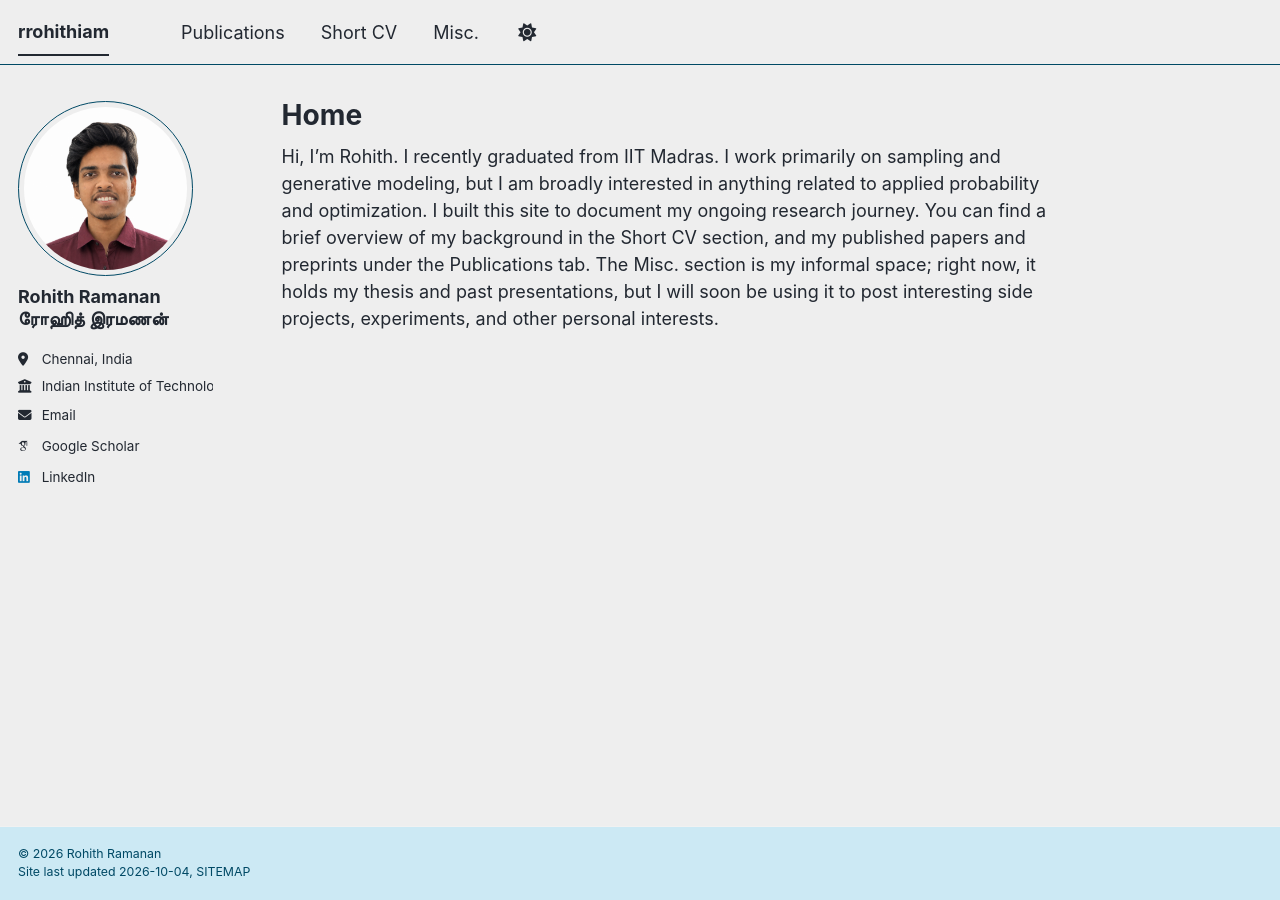
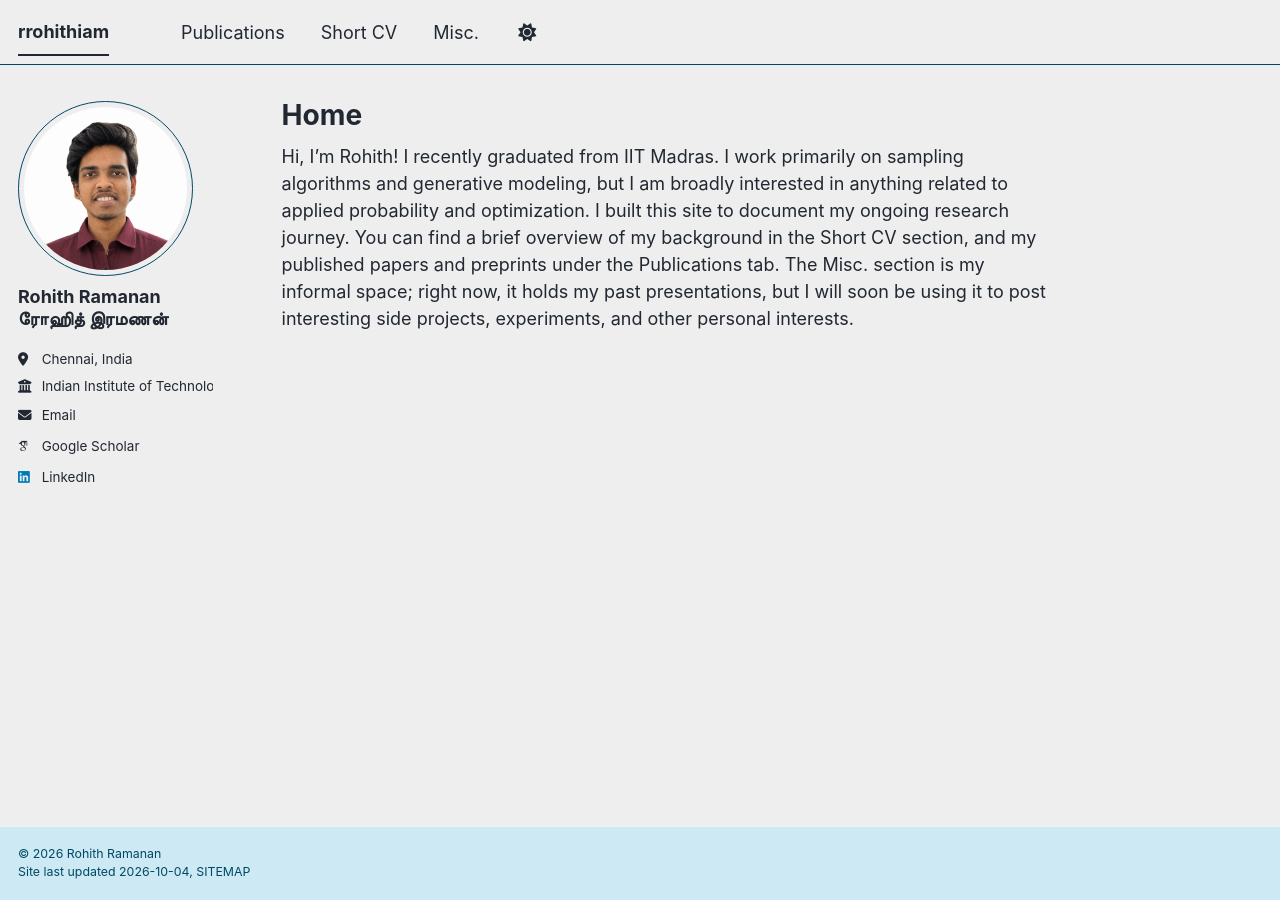
Before and after one commit to rrohithiam/rrohithiam.github.io, a Jekyll site: the page built from _pages/about.md, in a window 1280 px wide. Built offline with Jekyll 4.4.1, drawn with Linux system fonts in a browser that asks for light colours; some web fonts are replaced; a script bundle is joined from its source files by our own code; library files that are not in the unit come from our copies.

Commit message:
Few modifications

```diff
--- a/_pages/about.md
+++ b/_pages/about.md
@@ -7,4 +7,4 @@ redirect_from:
   - /about.html
 ---
 
-Hi, I'm Rohith. I recently graduated from IIT Madras. I work primarily on sampling and generative modeling, but I am broadly interested in anything related to applied probability and optimization. I built this site to document my ongoing research journey. You can find a brief overview of my background in the Short CV section, and my published papers and preprints under the Publications tab. The Misc. section is my informal space; right now, it holds my thesis and past presentations, but I will soon be using it to post interesting side projects, experiments, and other personal interests.
+Hi, I'm Rohith! I recently graduated from IIT Madras. I work primarily on sampling algorithms and generative modeling, but I am broadly interested in anything related to applied probability and optimization. I built this site to document my ongoing research journey. You can find a brief overview of my background in the Short CV section, and my published papers and preprints under the Publications tab. The Misc. section is my informal space; right now, it holds my past presentations, but I will soon be using it to post interesting side projects, experiments, and other personal interests.
```
Also changed, not shown: _publications/preprint-pfd.md (+10 -9 lines), 1 other file.
